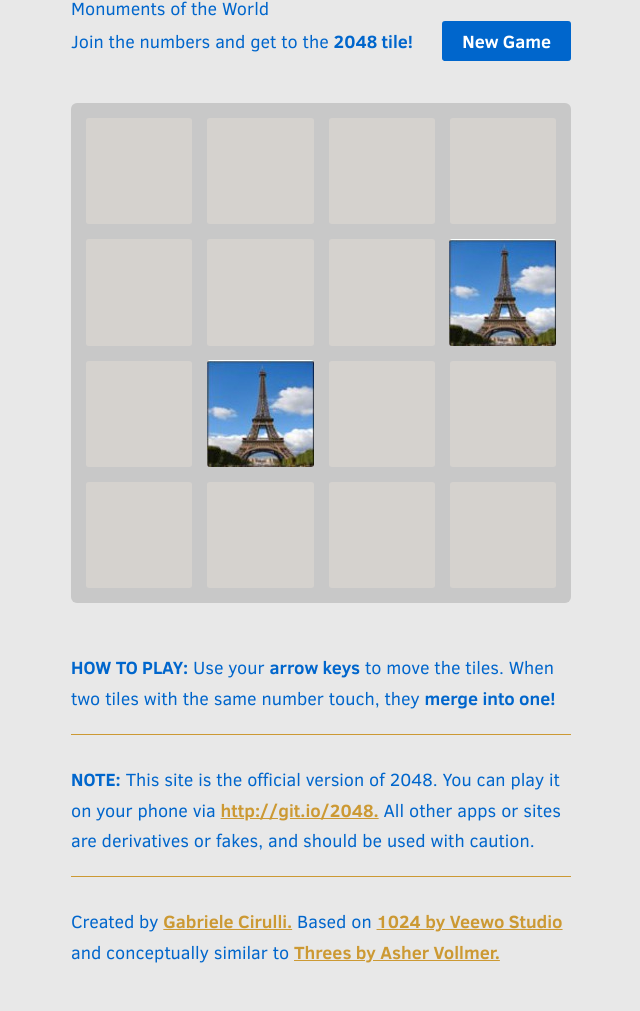
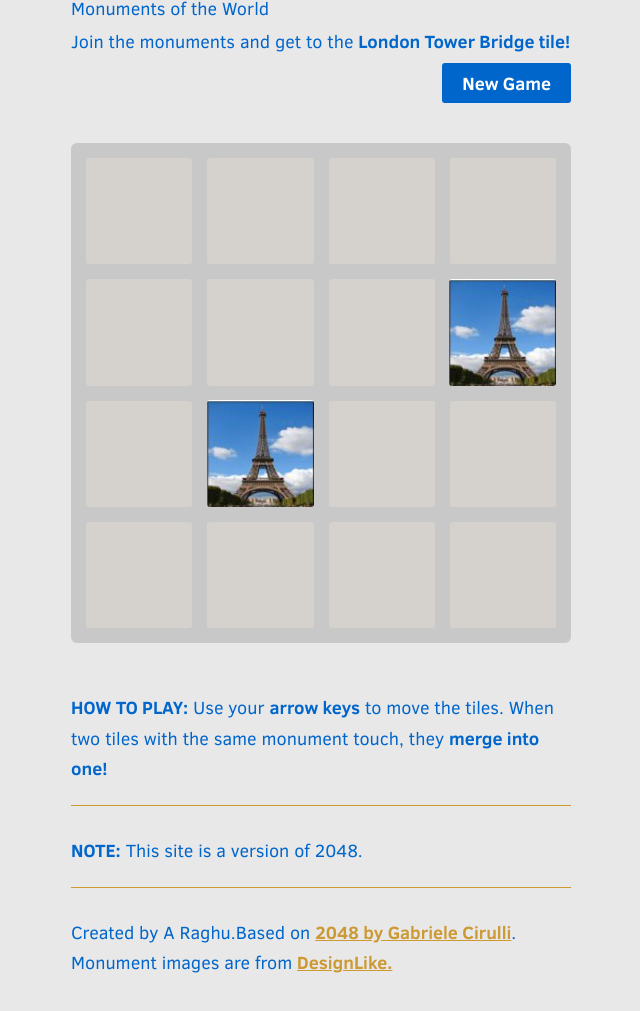
Before and after one commit to 2048cls/2048-wm, a plain HTML site: page index.html in a window 1280 px wide. Shown: the part 195-1206 px from the top of the page, without its empty margins (319-959 px from the left). Drawn offline with Linux system fonts and the light colour scheme.

Commit message:
Update index.html

```diff
--- a/index.html
+++ b/index.html
@@ -2,7 +2,7 @@
 <html>
 <head>
   <meta charset="utf-8">
-  <title>2048</title>
+  <title>2048-World Monument</title>
 
   <link href="style/main.css" rel="stylesheet" type="text/css">
   <link rel="shortcut icon" href="favicon.ico">
@@ -27,7 +27,7 @@
     </div>
 
     <div class="above-game">
-      <p class="game-intro">Join the numbers and get to the <strong>2048 tile!</strong></p>
+      <p class="game-intro">Join the monuments and get to the <strong>London Tower Bridge tile!</strong></p>
       <a class="restart-button">New Game</a>
     </div>
 
@@ -73,15 +73,15 @@
     </div>
 
     <p class="game-explanation">
-      <strong class="important">How to play:</strong> Use your <strong>arrow keys</strong> to move the tiles. When two tiles with the same number touch, they <strong>merge into one!</strong>
+      <strong class="important">How to play:</strong> Use your <strong>arrow keys</strong> to move the tiles. When two tiles with the same monument touch, they <strong>merge into one!</strong>
     </p>
     <hr>
     <p>
-    <strong class="important">Note:</strong> This site is the official version of 2048. You can play it on your phone via <a href="http://git.io/2048">http://git.io/2048.</a> All other apps or sites are derivatives or fakes, and should be used with caution.
+    <strong class="important">Note:</strong> This site is a version of 2048.
     </p>
     <hr>
     <p>
-    Created by <a href="http://gabrielecirulli.com" target="_blank">Gabriele Cirulli.</a> Based on <a href="https://itunes.apple.com/us/app/1024!/id823499224" target="_blank">1024 by Veewo Studio</a> and conceptually similar to <a href="http://asherv.com/threes/" target="_blank">Threes by Asher Vollmer.</a>
+    Created by A Raghu.Based on <a href="http://gabrielecirulli.github.io/2048" target="_blank">2048 by Gabriele Cirulli</a>. Monument images are from <a href="http://designlike.com/2011/12/05/100-most-famous-landmarks-around-the-world/" target="_blank">DesignLike. </a>
     </p>
   </div>
 
```
